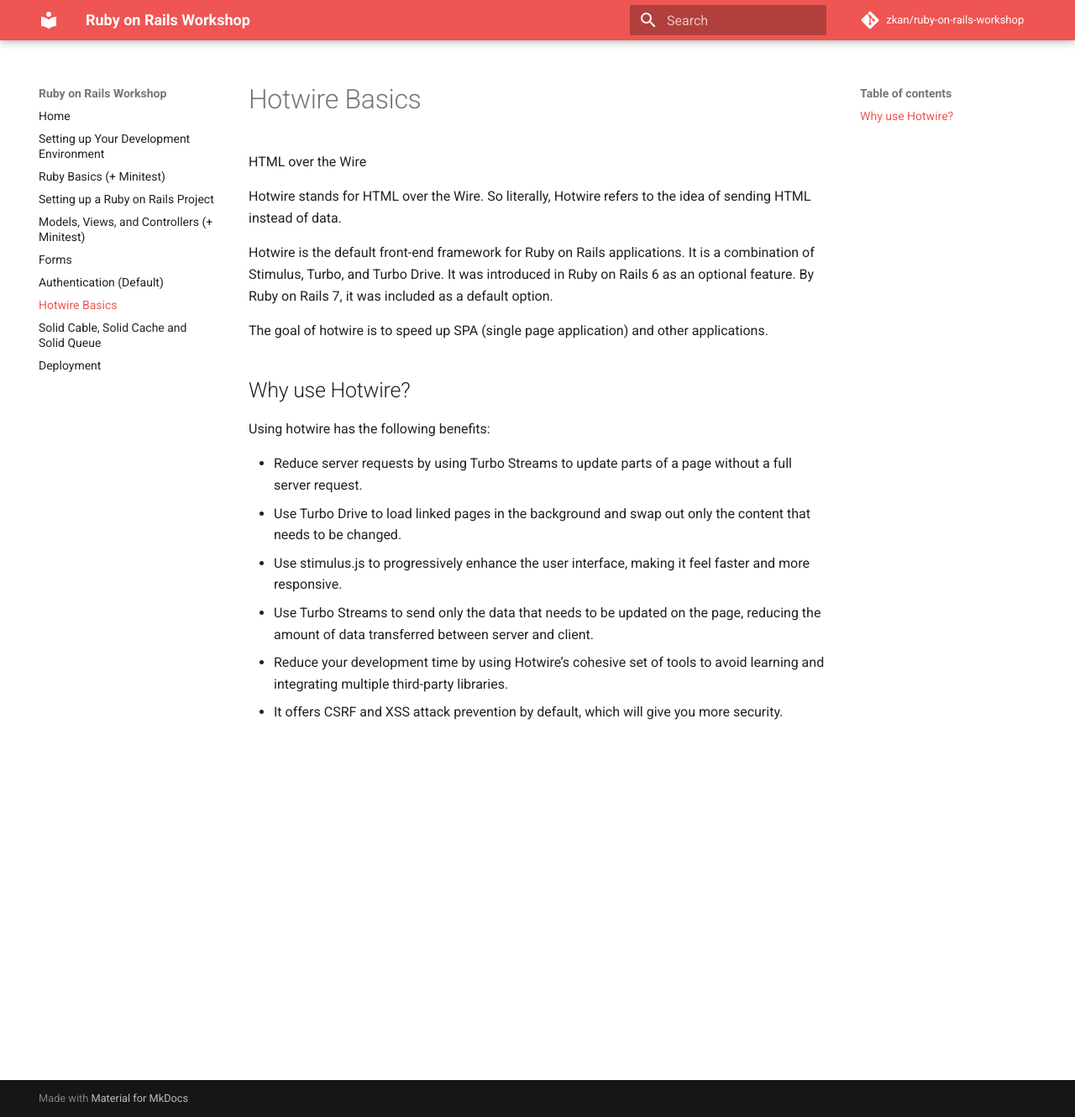
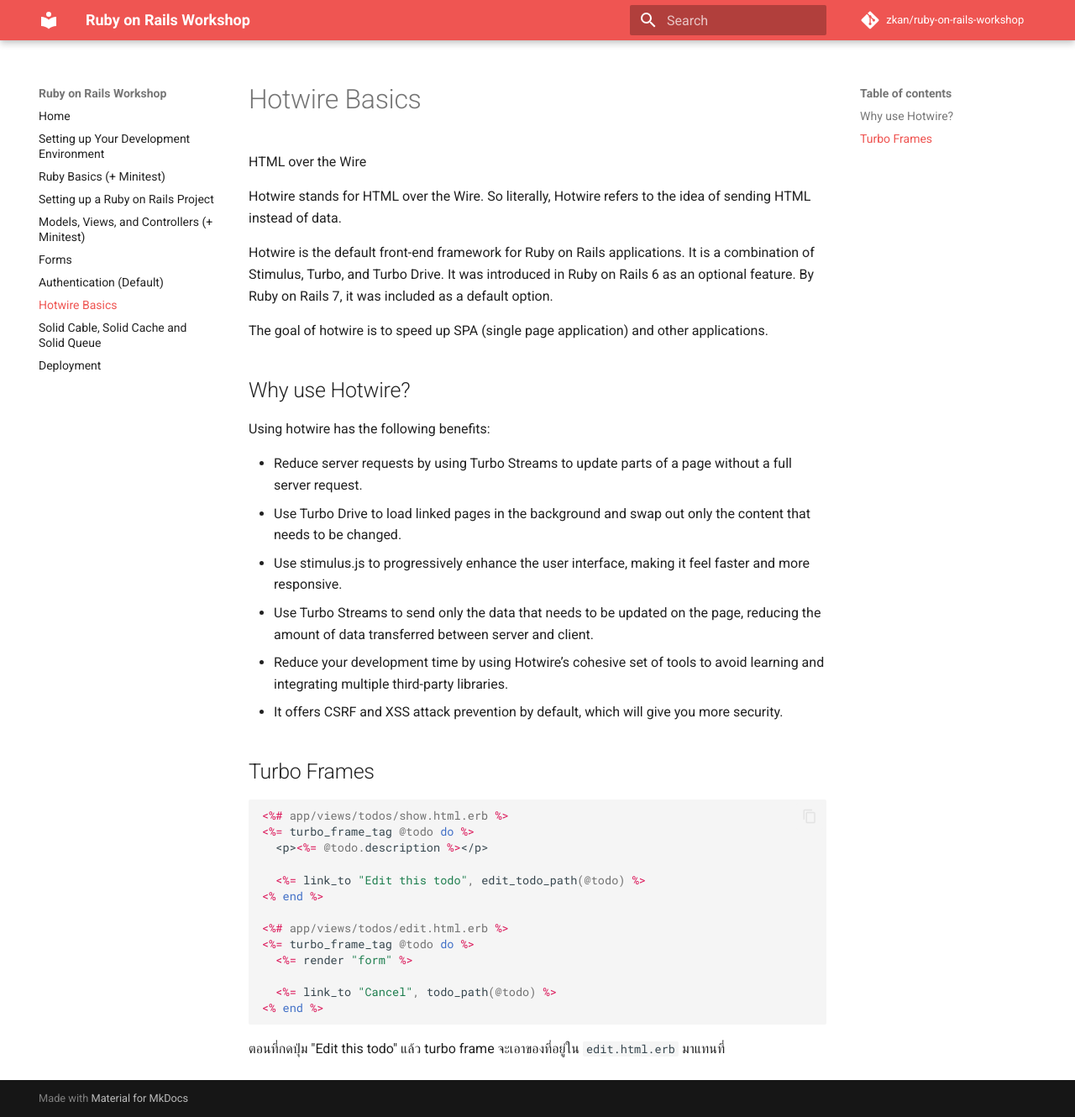
Before and after one commit to zkan/rails-unpacked-and-demystified-workshop, an MkDocs documentation site: the page built from docs/hotwire.md, in a window 1280 px wide and 1330 px high. Shown: the whole window at 84% size. Built offline with MkDocs 1.6.1 and Material for MkDocs 9.7.7, drawn with Linux system fonts in a browser that asks for light colours; comment, search, counter and statistics services are not loaded.

Commit message:
Add turbo frame example

````diff
--- a/docs/hotwire.md
+++ b/docs/hotwire.md
@@ -21,3 +21,23 @@
 - Reduce your development time by using Hotwire’s cohesive set of
 tools to avoid learning and integrating multiple third-party libraries.
 - It offers CSRF and XSS attack prevention by default, which will give you more security.
+
+## Turbo Frames
+
+```erb
+<%# app/views/todos/show.html.erb %>
+<%= turbo_frame_tag @todo do %>
+  <p><%= @todo.description %></p>
+
+  <%= link_to "Edit this todo", edit_todo_path(@todo) %>
+<% end %>
+
+<%# app/views/todos/edit.html.erb %>
+<%= turbo_frame_tag @todo do %>
+  <%= render "form" %>
+
+  <%= link_to "Cancel", todo_path(@todo) %>
+<% end %>
+```
+
+ตอนที่กดปุ่ม "Edit this todo" แล้ว turbo frame จะเอาของที่อยู่ใน `edit.html.erb` มาแทนที่
````
